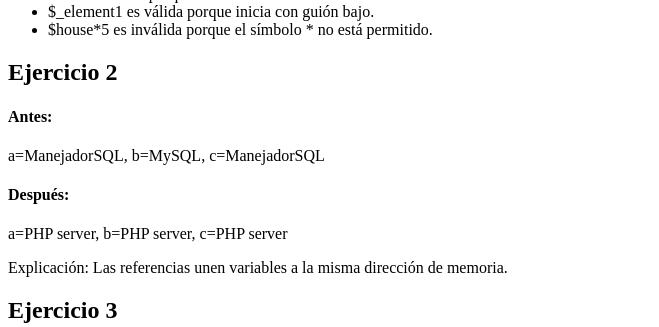
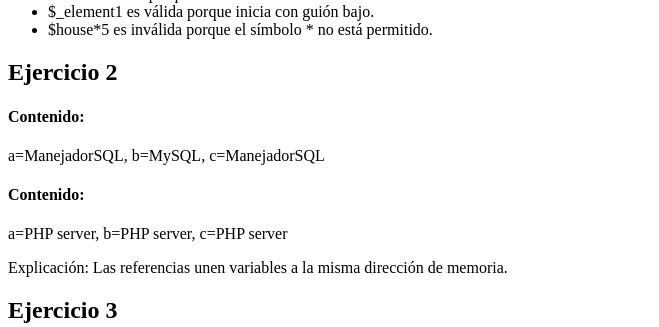
Before and after one commit to KarlaFR05/tecweb, a PHP site: page / in a window 1280 px wide. Shown: the part 266-593 px from the top of the page, without its empty margins (0-659 px from the left). Run offline with PHP 8.4, Linux system fonts and the light colour scheme.

Commit message:
Ejercicio 1

```diff
--- a/practicas/p04/index.php
+++ b/practicas/p04/index.php
@@ -36,13 +36,13 @@
         $b = "MySQL";
         $c = &$a;
 
-        echo "<h4>Antes:</h4>";
+        echo "<h4>Contenido:</h4>";
         echo "a=$a, b=$b, c=$c <br>";
 
         $a = "PHP server";
         $b = &$a;
 
-        echo "<h4>Después:</h4>";
+        echo "<h4>Contenido:</h4>";
         echo "a=$a, b=$b, c=$c <br>";
 
         echo "<p>Explicación: Las referencias unen variables a la misma dirección de memoria.</p>";
@@ -52,7 +52,7 @@
     <h2>Ejercicio 3</h2>
     <p>Muestra el contenido de cada variable inmediatamente después de cada asignación.</p>
     <?php
-        // 1. Asignación inicial
+
         $a = "PHP5";
         echo "<h4>1) \$a = 'PHP5'</h4>";
         var_dump($a);
```
